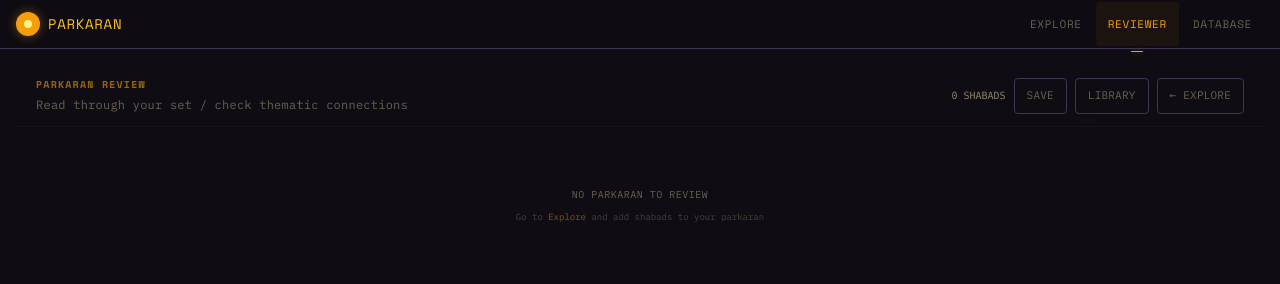
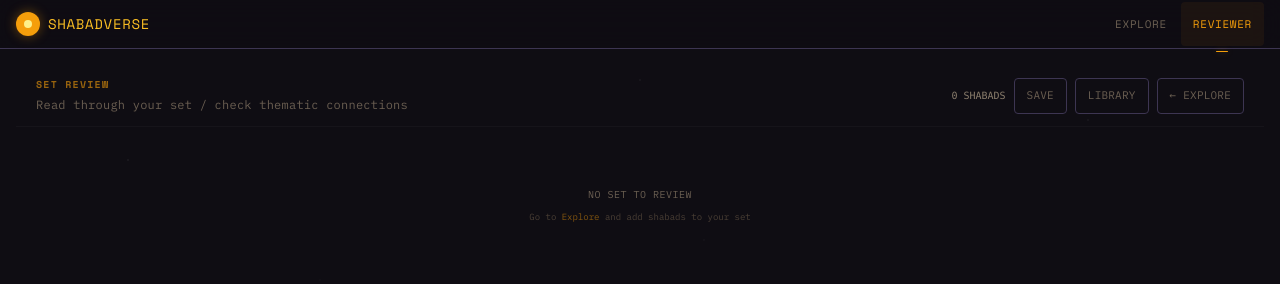
Before and after one commit to ujjaldidarsingh/ShabadVerse, a Flask app: page /reviewer in a window 1280 px wide. Shown: the top 284 px of the page. Run offline with Flask 3, Linux system fonts and the light colour scheme; some libraries are stand-ins or nearby versions.

Commit message:
feat: deploy-ready ShabadVerse — rebrand, route lockdown, Docker, personal info scrub
Strip personal identifiers (repertoire, keertani, is_repertoire) from graph API.
Restrict routes to Explore + Reviewer only; personal library API gated behind
FLASK_ENV=development. Rebrand UI from Parkaran to ShabadVerse. Add Dockerfile,
docker-compose, wsgi.py, .dockerignore for containerized production deployment.
Security headers (X-Content-Type-Options, X-Frame-Options, Referrer-Policy).

Co-Authored-By: Claude Opus 4.6 <noreply@anthropic.com>

```diff
--- a/parkaran-helper/api/graph_api.py
+++ b/parkaran-helper/api/graph_api.py
@@ -136,7 +136,7 @@ def graph_neighbors(shabad_id):
                     "writer": n_meta.get("writer") or r["metadata"].get("writer", ""),
                     "ang": n_meta.get("ang") or r["metadata"].get("ang", 0),
                     "tags": n_meta.get("tags", []),
-                    "is_repertoire": n_meta.get("is_repertoire", False),
+                    "is_repertoire": False,
                     "primary_theme": n_meta.get("primary_theme") or r["metadata"].get("primary_theme", ""),
                     "mood": n_meta.get("mood") or r["metadata"].get("mood", ""),
                     "brief_meaning": n_meta.get("brief_meaning") or n_sggs.get("brief_meaning") or r["metadata"].get("brief_meaning", ""),
@@ -190,7 +190,7 @@ def graph_neighbors(shabad_id):
             "writer": n_meta.get("writer", ""),
             "ang": n_meta.get("ang", 0),
             "tags": n_meta.get("tags", []),
-            "is_repertoire": n_meta.get("is_repertoire", False),
+            "is_repertoire": False,
             "primary_theme": n_meta.get("primary_theme", ""),
             "mood": n_meta.get("mood", ""),
             "brief_meaning": n_meta.get("brief_meaning") or n_sggs.get("brief_meaning") or "",
@@ -310,7 +310,7 @@ def get_shabads_by_ids():
             "tags": meta.get("tags", []),
             "primary_theme": meta.get("primary_theme") or sggs.get("primary_theme") or "",
             "mood": meta.get("mood") or sggs.get("mood") or "",
-            "is_repertoire": meta.get("is_repertoire", False),
+            "is_repertoire": False,
             "shared_tags_with_next": shared_with_next,
         })
 
--- a/parkaran-helper/app.py
+++ b/parkaran-helper/app.py
@@ -1,17 +1,29 @@
-"""Parkaran Helper - Flask Application."""
+"""ShabadVerse - SGGS Graph Explorer & Parkaran Builder."""
 
 import sys
 import os
 
 sys.path.insert(0, os.path.dirname(__file__))
 
-from flask import Flask, render_template
-from api.routes import api_bp
+from flask import Flask, render_template, abort
 from api.graph_api import graph_bp
 
 app = Flask(__name__)
-app.register_blueprint(api_bp, url_prefix="/api")
 app.register_blueprint(graph_bp, url_prefix="/api")
+
+# Only register personal library API routes in development
+if os.getenv("FLASK_ENV") == "development":
+    from api.routes import api_bp
+
+    app.register_blueprint(api_bp, url_prefix="/api")
+
+
+@app.after_request
+def security_headers(response):
+    response.headers["X-Content-Type-Options"] = "nosniff"
+    response.headers["X-Frame-Options"] = "DENY"
+    response.headers["Referrer-Policy"] = "strict-origin-when-cross-origin"
+    return response
 
 
 @app.route("/")
@@ -20,30 +32,9 @@ def explore():
     return render_template("explore.html")
 
 
-@app.route("/database")
-def database():
-    return render_template("database.html")
-
-
-@app.route("/discover")
-def discover():
-    return render_template("discover.html")
-
-
-@app.route("/builder")
-@app.route("/builder-classic")
-def builder():
-    return render_template("builder.html")
-
-
 @app.route("/reviewer")
 def reviewer():
     return render_template("reviewer.html")
-
-
-@app.route("/occasions")
-def occasions():
-    return render_template("occasions.html")
 
 
 def _startup_checks():
@@ -51,29 +42,19 @@ def _startup_checks():
     import config
     from database.vector_store import ShabadVectorStore
 
-    print("\n--- Startup Checks ---")
+    print("\n--- ShabadVerse Startup ---")
 
-    # Check personal library
-    try:
-        store = ShabadVectorStore()
-        count = store.get_count()
-        print(f"  Personal library: {count} shabads in vector store")
-        if count == 0:
-            print("  Warning: No personal shabads embedded. Run: python bootstrap/setup.py")
-    except Exception as e:
-        print(f"  Warning: Could not check personal library: {e}")
-
-    # Check SGGS collection
+    # Check SGGS collection (primary data source)
     try:
         sggs_store = ShabadVectorStore(collection_name=config.SGGS_COLLECTION_NAME)
         sggs_count = sggs_store.get_count()
-        print(f"  SGGS collection: {sggs_count} shabads in vector store")
+        print(f"  SGGS collection: {sggs_count} shabads")
         if sggs_count == 0:
             print("  Warning: No SGGS shabads embedded. Run: python bootstrap/setup.py")
     except Exception as e:
         print(f"  Warning: Could not check SGGS collection: {e}")
 
-    # Check Ollama
+    # Check Ollama (optional)
     try:
         from llm.ollama_client import OllamaClient
 
@@ -81,13 +62,16 @@ def _startup_checks():
         if llm.is_available():
             print(f"  Ollama: available (model: {config.OLLAMA_MODEL})")
         else:
-            print(f"  Ollama: model '{config.OLLAMA_MODEL}' not found (LLM features disabled)")
+            print(f"  Ollama: not available (LLM features disabled)")
     except Exception:
         print("  Ollama: not running (LLM features disabled)")
 
-    print("----------------------\n")
+    env = os.getenv("FLASK_ENV", "production")
+    print(f"  Mode: {env}")
+    print("---------------------------\n")
 
 
 if __name__ == "__main__":
     _startup_checks()
-    app.run(debug=True, port=5050)
+    is_dev = os.getenv("FLASK_ENV") == "development"
+    app.run(debug=is_dev, port=5050)
--- a/parkaran-helper/static/js/parkaran-reviewer.js
+++ b/parkaran-helper/static/js/parkaran-reviewer.js
@@ -260,7 +260,7 @@ function autoName(items) {
     const tagCounts = {};
     items.forEach((p) => (p.tags || []).forEach((t) => { tagCounts[t] = (tagCounts[t] || 0) + 1; }));
     const topTags = Object.entries(tagCounts).sort((a, b) => b[1] - a[1]).slice(0, 2).map((e) => e[0]);
-    return topTags.join(" & ") || `Parkaran (${items.length} shabads)`;
+    return topTags.join(" & ") || `Set (${items.length} shabads)`;
 }
 
 function showReviewerSaveDialog() {
--- a/parkaran-helper/templates/base.html
+++ b/parkaran-helper/templates/base.html
@@ -3,7 +3,7 @@
 <head>
     <meta charset="UTF-8">
     <meta name="viewport" content="width=device-width, initial-scale=1.0">
-    <title>{% block title %}Parkaran{% endblock %}</title>
+    <title>{% block title %}ShabadVerse{% endblock %}</title>
     <script src="https://cdn.tailwindcss.com"></script>
     <script>
         tailwind.config = {
@@ -37,12 +37,11 @@
                     <div class="w-6 h-6 rounded-full bg-star-500 shadow-[0_0_12px_rgba(245,158,11,0.4)] flex items-center justify-center">
                         <div class="w-2 h-2 rounded-full bg-star-200"></div>
                     </div>
-                    <span class="font-['Space_Mono'] text-star-400 text-sm tracking-wider group-hover:text-star-300 transition-colors">PARKARAN</span>
+                    <span class="font-['Space_Mono'] text-star-400 text-sm tracking-wider group-hover:text-star-300 transition-colors">SHABADVERSE</span>
                 </a>
                 <div class="flex gap-0.5 items-center">
                     <a href="/explore" class="nav-link {% if request.path in ['/', '/explore'] %}active{% endif %}">EXPLORE</a>
                     <a href="/reviewer" class="nav-link {% if request.path == '/reviewer' %}active{% endif %}">REVIEWER</a>
-                    <a href="/database" class="nav-link {% if request.path == '/database' %}active{% endif %}">DATABASE</a>
                 </div>
             </div>
         </div>
--- a/parkaran-helper/templates/reviewer.html
+++ b/parkaran-helper/templates/reviewer.html
@@ -1,12 +1,12 @@
 {% extends "base.html" %}
-{% block title %}Review Parkaran - Parkaran Helper{% endblock %}
+{% block title %}Review - ShabadVerse{% endblock %}
 
 {% block content %}
 <div class="reviewer-container">
     <!-- Header -->
     <div class="reviewer-header">
         <div>
-            <h1 class="section-label" style="color:rgba(245,158,11,0.6);">PARKARAN REVIEW</h1>
+            <h1 class="section-label" style="color:rgba(245,158,11,0.6);">SET REVIEW</h1>
             <p id="reviewTitle" class="font-mono text-xs" style="color:#fbbf24;margin-top:2px;"></p>
             <p class="page-subtitle">Read through your set / check thematic connections</p>
         </div>
@@ -33,19 +33,19 @@
 
     <!-- Loading state -->
     <div id="reviewLoading" style="text-align:center;padding:60px 0;">
-        <div style="font-family:'IBM Plex Mono',monospace;font-size:10px;color:#6b5f52;">LOADING PARKARAN...</div>
+        <div style="font-family:'IBM Plex Mono',monospace;font-size:10px;color:#6b5f52;">LOADING SET...</div>
     </div>
 
     <!-- Empty state -->
     <div id="reviewEmpty" class="hidden" style="text-align:center;padding:60px 0;">
-        <div style="font-family:'IBM Plex Mono',monospace;font-size:10px;color:#6b5f52;letter-spacing:0.05em;">NO PARKARAN TO REVIEW</div>
-        <div style="font-family:'IBM Plex Mono',monospace;font-size:9px;color:#4a3f35;margin-top:8px;">Go to <a href="/explore" style="color:rgba(245,158,11,0.5);">Explore</a> and add shabads to your parkaran</div>
+        <div style="font-family:'IBM Plex Mono',monospace;font-size:10px;color:#6b5f52;letter-spacing:0.05em;">NO SET TO REVIEW</div>
+        <div style="font-family:'IBM Plex Mono',monospace;font-size:9px;color:#4a3f35;margin-top:8px;">Go to <a href="/explore" style="color:rgba(245,158,11,0.5);">Explore</a> and add shabads to your set</div>
     </div>
 
     <!-- Main content (2-column) -->
     <div id="reviewContent" class="hidden" style="display:flex;gap:0;height:calc(100vh - 120px);">
 
-        <!-- Left: Parkaran flow list -->
+        <!-- Left: Set flow list -->
         <div class="reviewer-flow-panel">
             <div style="padding:12px 12px 8px;border-bottom:1px solid rgba(255,255,255,0.03);">
                 <span style="font-family:'IBM Plex Mono',monospace;font-size:9px;font-weight:700;color:rgba(245,158,11,0.4);letter-spacing:0.1em;">FLOW</span>
--- /dev/null
+++ b/parkaran-helper/wsgi.py
@@ -0,0 +1,6 @@
+"""WSGI entry point for production deployment."""
+
+from app import app
+
+if __name__ == "__main__":
+    app.run()
```
Also changed, not shown: parkaran-helper/docker-compose.yml (added, +8 -0 lines), parkaran-helper/static/js/graph-explorer.js (+5 -5 lines), parkaran-helper/templates/explore.html (+5 -5 lines), 2 other files.
